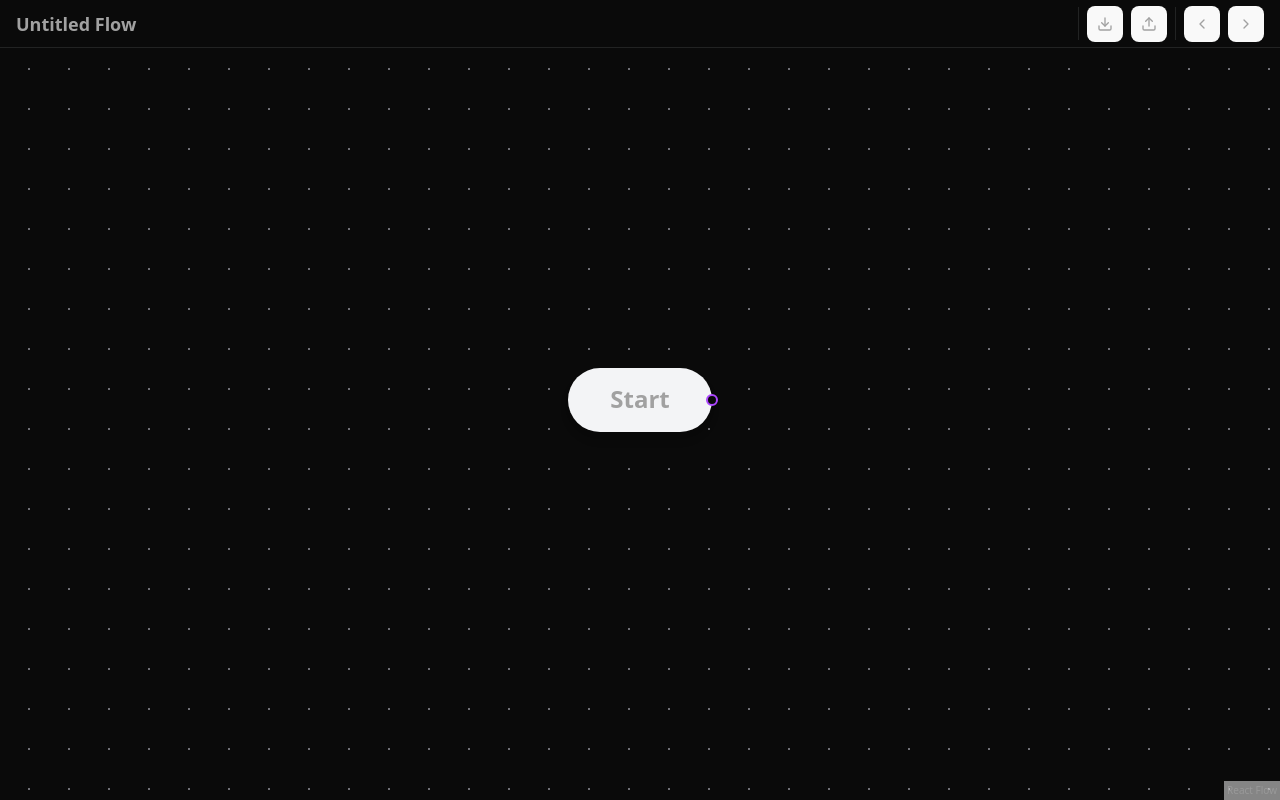
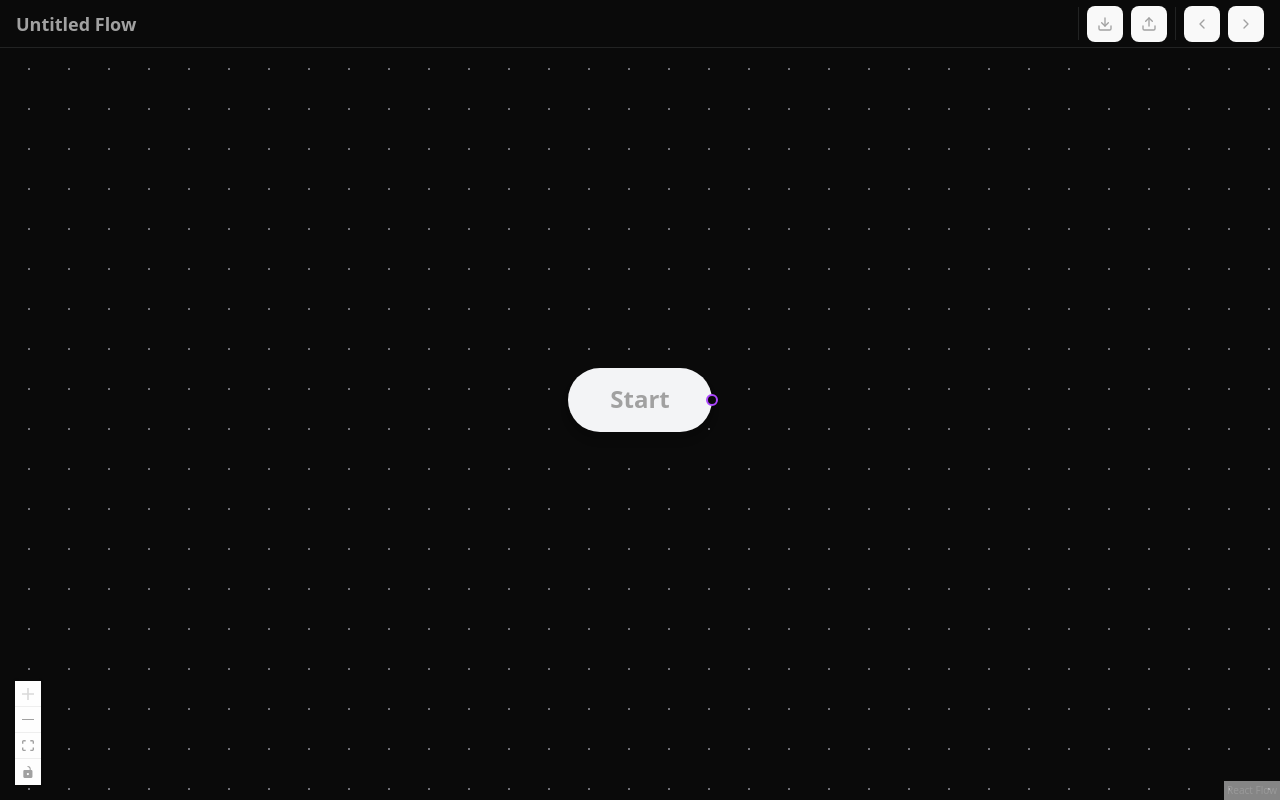
Before and after one commit to biellSilva/woovibr-challenges, a React (Vite) app: page / in a window 1280 px wide. Built offline with nearby package versions, Linux system fonts and the light colour scheme.

Commit message:
feat: add Controls component to Flow for enhanced user interaction

```diff
--- a/src/components/flow.tsx
+++ b/src/components/flow.tsx
@@ -7,6 +7,7 @@ import {
   applyEdgeChanges,
   applyNodeChanges,
   Background,
+  Controls,
   ReactFlow,
   type OnConnect,
   type OnEdgesChange,
@@ -47,6 +48,7 @@ export const Flow = () => {
       }}
     >
       <Background />
+      <Controls />
     </ReactFlow>
   )
 }
```
